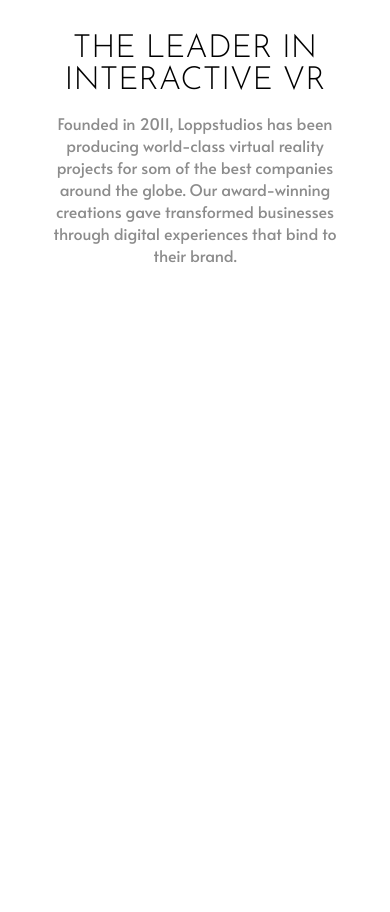
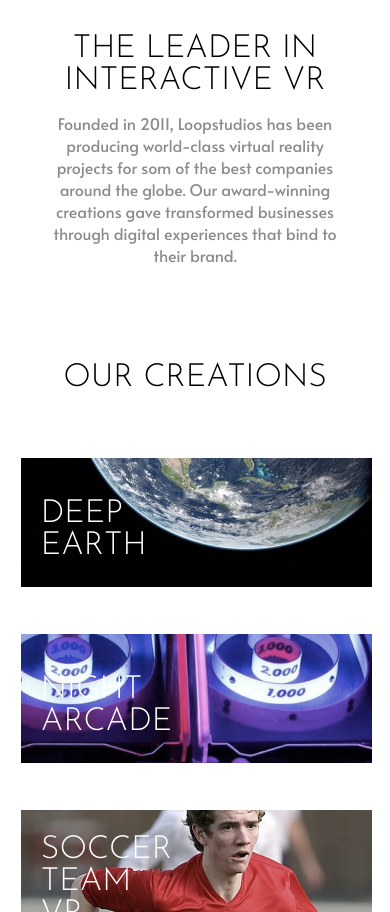
Before and after one commit to matheuscarvalhoscm/loopstudios, a React (Create React App) app: page / in a window 390 px wide. Shown: the part 1160-2072 px from the top of the page. Before the commit the page ends 1522 px from the top, so only its background shows below. Built offline with nearby package versions, Linux system fonts and the light colour scheme.

Commit message:
📱 implement third section structure and style (mobile)

```diff
--- a/src/App.css
+++ b/src/App.css
@@ -128,3 +128,31 @@
   color: var(--dark-gray);
   font-family: 'Alata', sans-serif;
 }
+
+.third-section-title {
+  font-family: 'Josefin Sans', sans-serif;
+  font-size: 2em;
+  font-weight: lighter;
+  padding-bottom: 1em;
+  text-align: center;
+}
+
+.image-container {
+  display: flex;
+  align-items: center;
+  background-size: contain;
+  background-repeat: no-repeat;
+  filter: grayscale(0.3);
+  height: 9em;
+  margin: 2em 1.3em;
+  width: 90%;
+}
+
+.third-section-text {
+  color: var(--white);
+  font-family: 'Josefin Sans', sans-serif;
+  font-size: 2em;
+  font-weight: lighter;
+  margin-right: 5.5em;
+  padding: 1.5em 20px;
+}
--- a/src/components/SeconSection.jsx
+++ b/src/components/SecondSection.jsx
@@ -12,7 +12,7 @@
       <div className='second-section-text-box'>
         <h2 className='second-section-title'>THE LEADER IN INTERACTIVE VR</h2>
         <p className='second-section-text'>
-          Founded in 2011, Loppstudios has been producing world-class virtual
+          Founded in 2011, Loopstudios has been producing world-class virtual
           reality projects for som of the best companies around the globe. Our
           award-winning creations gave transformed businesses through digital
           experiences that bind to their brand.
--- /dev/null
+++ b/src/components/ThirdSection.jsx
@@ -0,0 +1,24 @@
+import React from 'react';
+import images from '../utils/images';
+
+function ThirdSection() {
+  return (
+    <section className='third-section-container'>
+      <h2 className='third-section-title'>OUR CREATIONS</h2>
+      { images.map(({ image, text }, index) => (
+        <div
+          className='image-container'
+          style={ { backgroundImage:`url(${image})`} }
+          key={ index }
+        >
+          <p className='third-section-text'>{ text }</p>
+        </div>
+        )) }
+      <button className='third-section-button' type='button'>
+        SEE ALL
+      </button>
+    </section>
+  );
+};
+
+export default ThirdSection;
--- a/src/pages/LandingPage.jsx
+++ b/src/pages/LandingPage.jsx
@@ -1,12 +1,14 @@
 import React from 'react';
 import FirstSection from '../components/FirstSection';
-import SecondSection from '../components/SeconSection';
+import SecondSection from '../components/SecondSection';
+import ThirdSection from '../components/ThirdSection';
 
 function LandingPage() {
   return(
     <>
       <FirstSection />
       <SecondSection />
+      <ThirdSection />
     </>
   );
 };
--- /dev/null
+++ b/src/utils/images.js
@@ -0,0 +1,45 @@
+import deepEarth from '../images/mobile/image-deep-earth.jpg';
+import nightArcade from '../images/mobile/image-night-arcade.jpg';
+import soccerTeamVr from '../images/mobile/image-soccer-team.jpg';
+import theGrid from '../images/mobile/image-grid.jpg';
+import fromUpAboveVr from '../images/mobile/image-from-above.jpg';
+import pocketBorealis from '../images/mobile/image-pocket-borealis.jpg';
+import theCuriosity from '../images/mobile/image-curiosity.jpg';
+import makeItFishEye from '../images/mobile/image-fisheye.jpg';
+
+const images = [
+  {
+    image: deepEarth,
+    text: 'DEEP EARTH',
+  },
+  {
+    image: nightArcade,
+    text: 'NIGHT ARCADE',
+  },
+  {
+    image: soccerTeamVr,
+    text: 'SOCCER TEAM VR',
+  },
+  {
+    image: theGrid,
+    text: 'THE GRID',
+  },
+  {
+    image: fromUpAboveVr,
+    text: 'FROM UP ABOVE VR',
+  },
+  {
+    image: pocketBorealis,
+    text: 'POCKET BOREALIS',
+  },
+  {
+    image: theCuriosity,
+    text: 'THE CURIOSITY',
+  },
+  {
+    image: makeItFishEye,
+    text: 'MAKE IT FISHEYE',
+  },
+];
+
+export default images;
```
